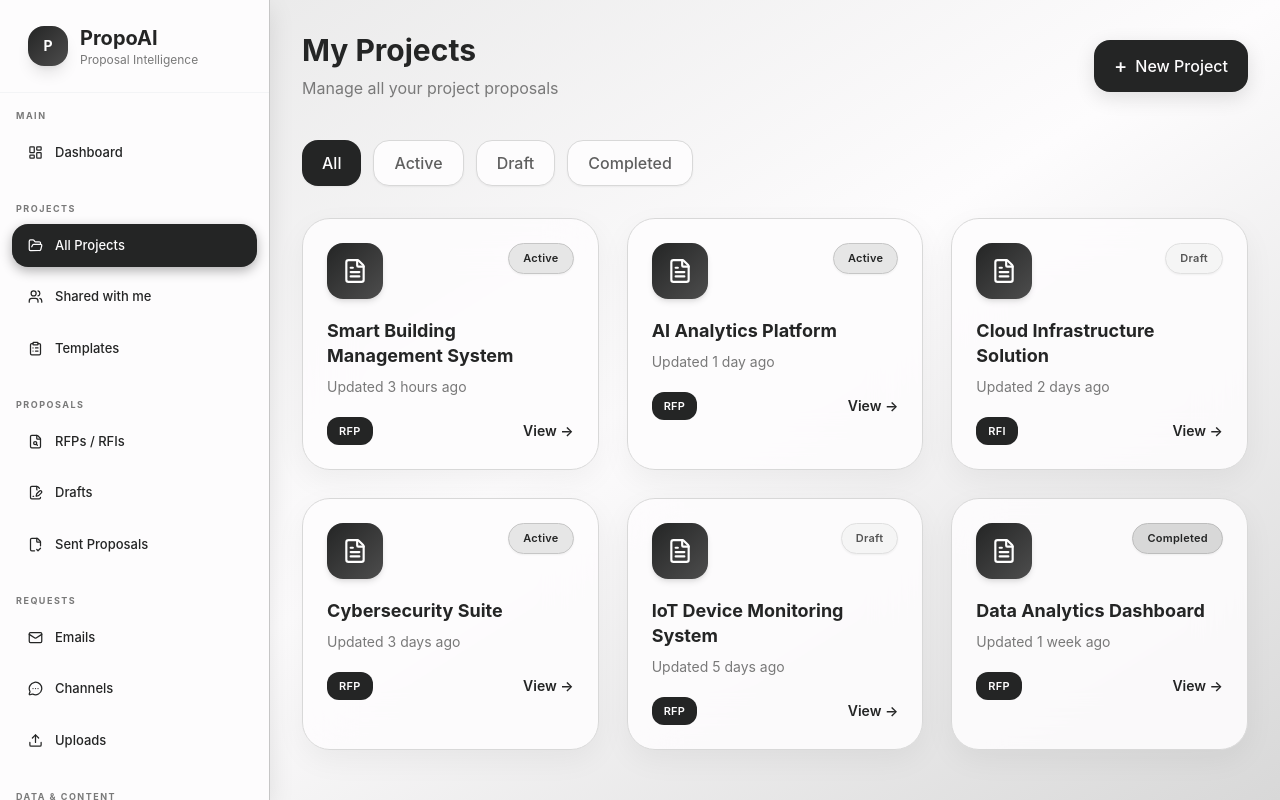
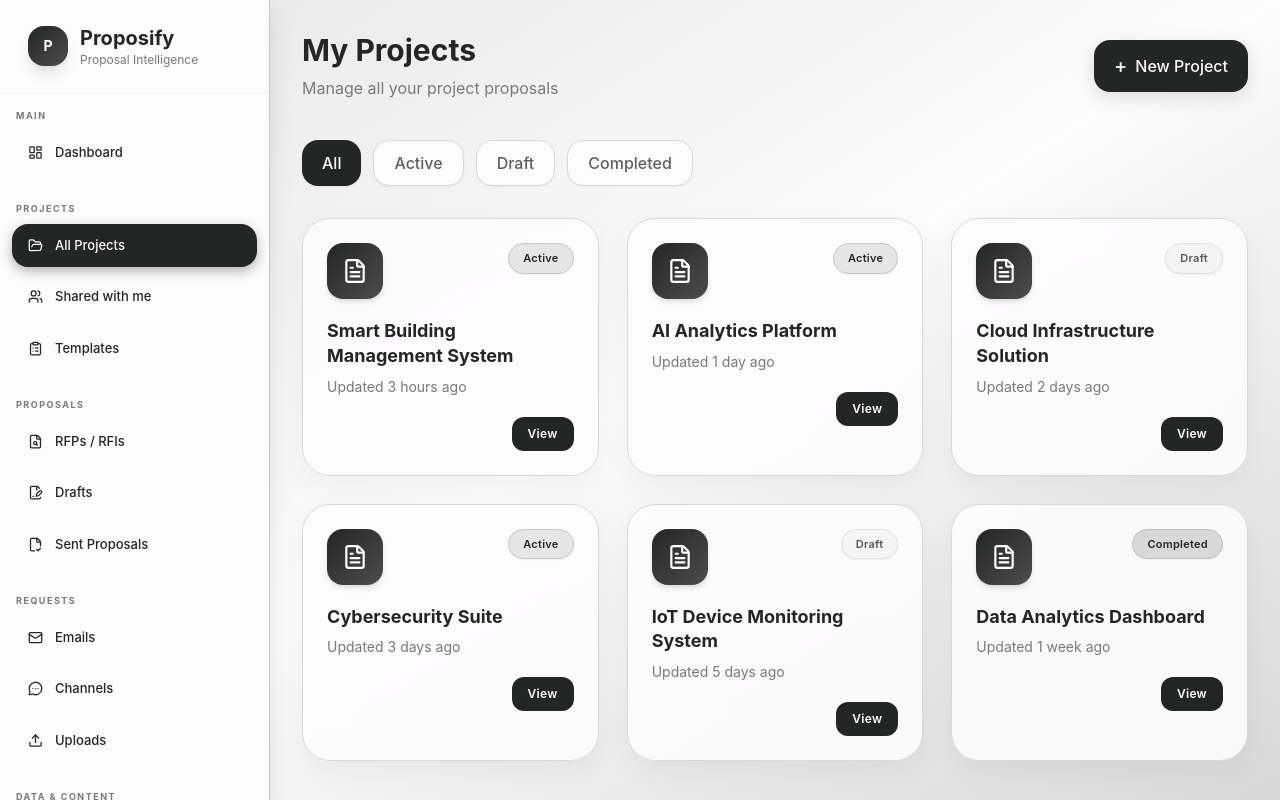
Before and after one commit to Theerthav11/proposify, a React (Vite) app: page /projects in a window 1280 px wide. Built offline with nearby package versions, Linux system fonts and the light colour scheme.

Commit message:
Updated SharedWithMe.jsx and Project.jsx

```diff
--- a/src/components/layout/Sidebar.jsx
+++ b/src/components/layout/Sidebar.jsx
@@ -174,7 +174,7 @@ export default function Sidebar() {
 
             <div>
               <h1 className="text-xl font-bold text-[#242525]">
-                PropoAI
+                Proposify
               </h1>
 
               <p className="text-xs text-[#797979]">
--- a/src/pages/Projects.jsx
+++ b/src/pages/Projects.jsx
@@ -63,6 +63,26 @@ export default function Projects() {
       : projects.filter(
           (p) => p.status.toLowerCase() === filter
         );
+
+  const handleProjectNavigation = (
+    project
+  ) => {
+    if (project.status === "Draft") {
+      navigate("/new-project");
+    }
+
+    else if (
+      project.status === "Active"
+    ) {
+      navigate("/proposal-builder");
+    }
+
+    else if (
+      project.status === "Completed"
+    ) {
+      navigate("/preview");
+    }
+  };
 
   return (
     <MainLayout>
@@ -156,7 +176,6 @@ export default function Projects() {
           {filteredProjects.map((project) => (
             <div
               key={project.id}
-              onClick={() => navigate("/proposal-builder")}
               className="
                 group
                 bg-[#FDFCFD]/90
@@ -260,9 +279,9 @@ export default function Projects() {
               </div>
 
               {/* FOOTER */}
-              <div className="flex items-center justify-between">
+              <div className="flex  justify-end">
 
-                <span
+                {/* <span
                   className="
                     px-3
                     py-1.5
@@ -275,19 +294,28 @@ export default function Projects() {
                   "
                 >
                   {project.type}
-                </span>
+                </span> */}
 
                 <button
+                  onClick={() =>
+                    handleProjectNavigation(project)
+                  }
                   className="
-                    text-[#242525]
-                    text-sm
+                    px-4
+                    py-2
+                    bg-[#242525]
+                    text-[#FDFCFD]
+                    text-[12px]
+                    rounded-xl
                     font-semibold
-                    group-hover:translate-x-1
+                    tracking-wide
+                    hover:bg-[#3A3A3A]
+                    hover:scale-105
                     transition-all
                     duration-300
                   "
                 >
-                  View →
+                  View
                 </button>
               </div>
             </div>
--- a/src/pages/SharedWithMe.jsx
+++ b/src/pages/SharedWithMe.jsx
@@ -1,10 +1,11 @@
 import MainLayout from "../components/layout/MainLayout";
 import { motion } from "framer-motion";
+import { useNavigate } from "react-router-dom";
 
 import {
   Users,
   Share2,
-  Eye,
+  //Eye,
   Pencil,
   Search,
   Filter,
@@ -14,6 +15,7 @@ import {
 } from "lucide-react";
 
 export default function SharedWithMe() {
+  const navigate = useNavigate();
   const sharedItems = [
     {
       id: 1,
@@ -345,7 +347,7 @@ export default function SharedWithMe() {
               text-[#242525]
             "
           >
-            <p>Project / Proposal</p>
+            <p>Project </p>
             <p>Shared By</p>
             <p>Shared Date</p>
             {/* <p>Access</p> */}
@@ -451,7 +453,7 @@ export default function SharedWithMe() {
                 {/* Actions */}
                 <div className="flex items-center gap-3">
 
-                  <button
+                  {/* <button
                     className="
                       p-2.5
                       rounded-xl
@@ -463,9 +465,10 @@ export default function SharedWithMe() {
                     "
                   >
                     <Eye size={16} className="text-[#242525]" />
-                  </button>
+                  </button> */}
 
                   <button
+                    onClick={() => navigate("/proposal-builder")}
                     className="
                       p-2.5
                       rounded-xl
--- a/src/routes/AppRoutes.jsx
+++ /dev/null
@@ -1,26 +0,0 @@
-import { Routes, Route } from "react-router-dom";
-
-import Home from "../pages/Home";
-import Login from "../pages/Login";
-import Register from "../pages/Register";
-import Dashboard from "../pages/Dashboard";
-import NewProject from "../pages/NewProject";
-import Preview from "../pages/Preview";
-import ProposalBuilder from "../pages/ProposalBuilder";
-
-export default function AppRoutes() {
-  return (
-    <Routes>
-      {/* Public Routes */}
-      <Route path="/" element={<Home />} />
-      <Route path="/login" element={<Login />} />
-      <Route path="/register" element={<Register />} />
-
-      {/* App Routes */}
-      <Route path="/dashboard" element={<Dashboard />} />
-      <Route path="/new-project" element={<NewProject />} />
-      <Route path="/proposal-builder" element={<ProposalBuilder />} />
-      <Route path="/preview" element={<Preview />} />
-    </Routes>
-  );
-}
```
Also changed, not shown: 1 other file (tests, documents, lock files or other folders).
